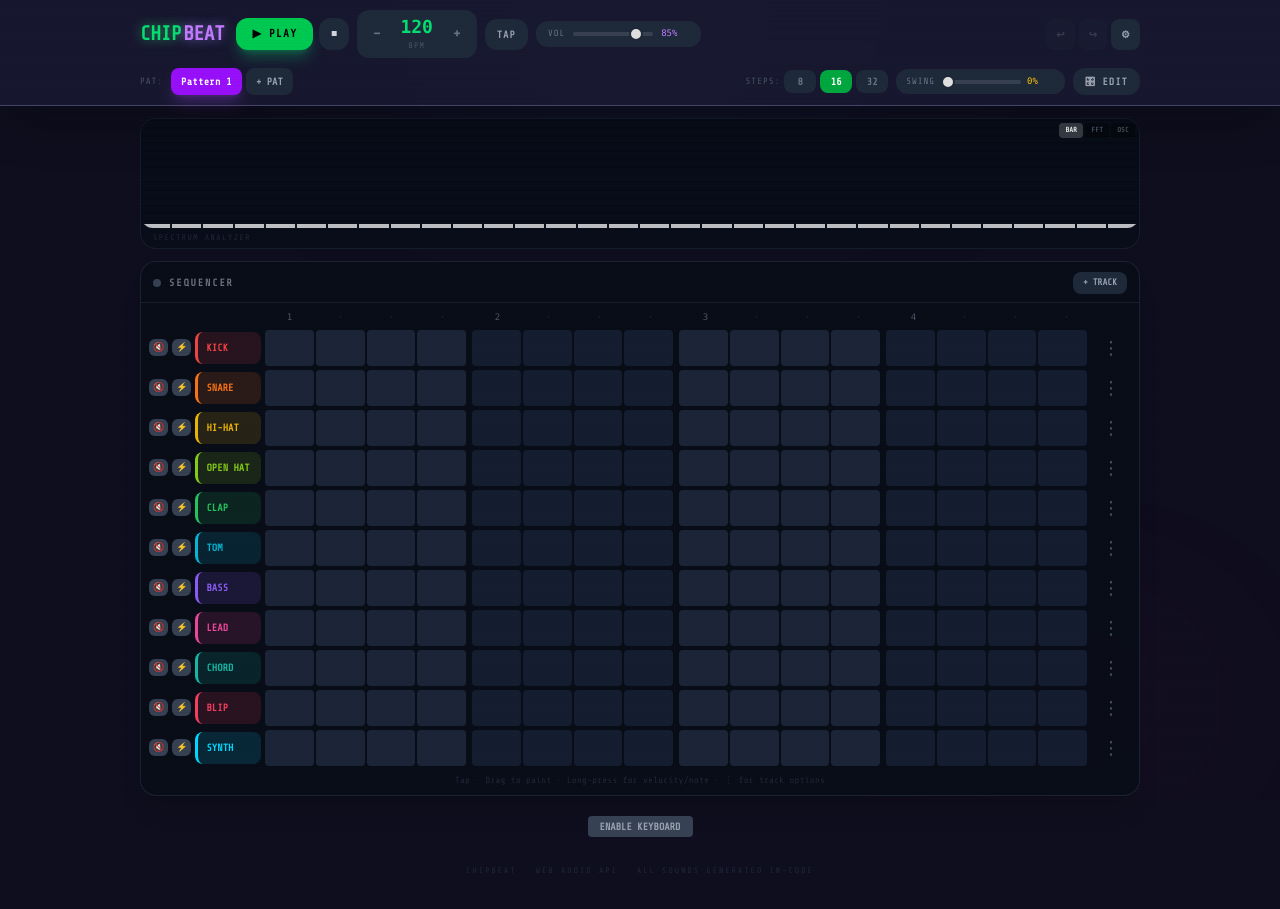
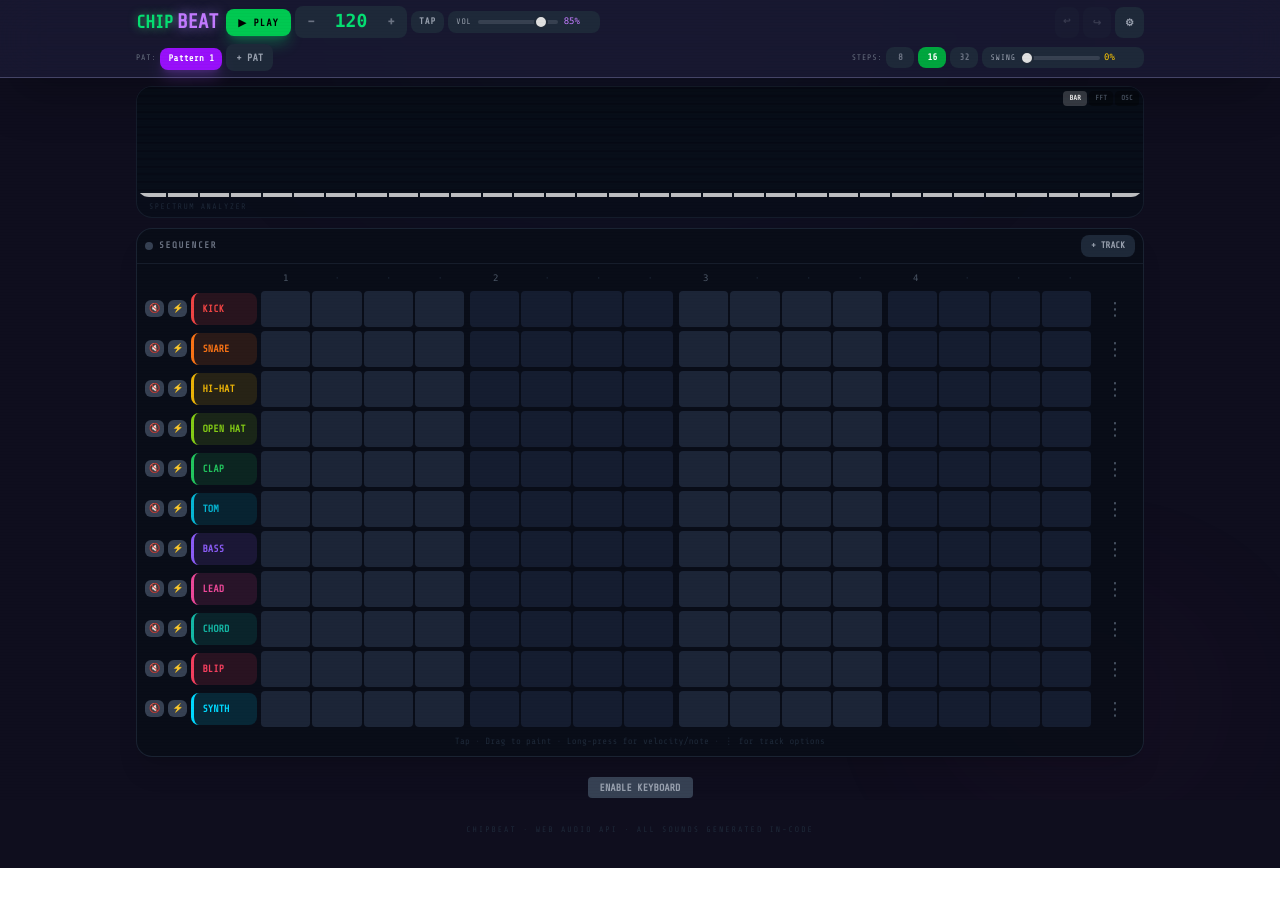
Before and after one commit to neetfrog/ChipBeats, a React (Vite) app: page / in a window 1280 px wide. After the commit the page ends 868 px from the top, so only its background shows below. Built offline with nearby package versions, Linux system fonts and the light colour scheme.

Commit message:
refactor: Improve UI spacing and adjust font sizes for better readability

```diff
--- a/src/App.tsx
+++ b/src/App.tsx
@@ -81,13 +81,13 @@ export default function App() {
             borderBottom: `1px solid ${theme.colors.border}`,
           }}
         >
-          <div className="max-w-5xl mx-auto px-3 py-2.5">
+          <div className="max-w-5xl mx-auto px-2 py-1.5">
             <Transport />
           </div>
         </div>
 
         {/* ── Body ── */}
-        <div className="flex-1 max-w-5xl mx-auto w-full px-3 py-3 space-y-3 pb-8">
+        <div className="flex-1 max-w-5xl mx-auto w-full px-2 py-2 space-y-2.5 pb-8">
 
           {/* ── Visualizer ── */}
           {visualizerVisible && (
@@ -125,16 +125,16 @@ export default function App() {
                 style={{ background: 'rgba(10,14,25,0.95)' }}
               >
                 {/* Grid header */}
-                <div className="flex items-center justify-between px-3 pt-2.5 pb-2 border-b border-gray-800/60">
-                  <div className="flex items-center gap-2">
+                <div className="flex items-center justify-between px-2 py-1.5 border-b border-gray-800/60">
+                  <div className="flex items-center gap-1.5">
                     <div className={`w-2 h-2 rounded-full transition-colors ${isPlaying ? 'bg-green-400' : 'bg-gray-700'}`}
                       style={isPlaying ? { boxShadow: '0 0 8px #4ade80' } : undefined}
                     />
-                    <h2 className="text-[10px] font-bold uppercase tracking-[0.18em] text-gray-500">
+                    <h2 className="text-[9px] font-bold uppercase tracking-[0.18em] text-gray-500">
                       Sequencer
                     </h2>
                   </div>
-                  <div className="flex items-center gap-2">
+                  <div className="flex items-center gap-1.5">
                     {/* Add track shortcut */}
                     <button
                       onClick={() => { setShowEditor(true); setActiveEditorTab('add'); }}
@@ -157,11 +157,11 @@ export default function App() {
             {/* ── Instrument Editor panel ── */}
             {showEditor && (
               <div className="lg:w-80 xl:w-96 shrink-0 animate-slide-in">
-                <div className="flex items-center justify-between mb-1.5">
-                  <span className="text-[9px] uppercase tracking-widest text-gray-600">Instrument Editor</span>
+                <div className="flex items-center justify-between mb-1">
+                  <span className="text-[8px] uppercase tracking-widest text-gray-600">Instrument Editor</span>
                   <button
                     onClick={() => { setShowEditor(false); setEditingInstrument(null); }}
-                    className="text-gray-600 hover:text-gray-400 text-sm transition-colors"
+                    className="text-gray-500 hover:text-gray-300 text-sm transition-colors"
                   >✕</button>
                 </div>
                 <Suspense fallback={<LoadingPlaceholder />}>
--- a/src/components/StepGrid.tsx
+++ b/src/components/StepGrid.tsx
@@ -140,7 +140,7 @@ export default function StepGrid() {
   if (!pattern) return null;
 
   return (
-    <div className="flex flex-col gap-0.5 sm:gap-1" onPointerDown={() => setShowTrackMenu(null)}>
+    <div className="flex flex-col gap-0.5 sm:gap-1">
 
       {/* ── Backdrop ── */}
       {(popup || showTrackMenu !== null) && (
@@ -359,7 +359,7 @@ export default function StepGrid() {
             </div>
 
             {/* Track menu button */}
-            <div className="relative w-8 sm:w-10 shrink-0 z-30" onPointerDown={e => e.stopPropagation()}>
+            <div className="relative w-8 sm:w-10 shrink-0" onPointerDown={e => e.stopPropagation()}>
               <button
                 onClick={e => { e.stopPropagation(); setShowTrackMenu(showTrackMenu === ti ? null : ti); }}
                 className="w-8 sm:w-10 h-8 sm:h-9 flex items-center justify-center text-gray-600 hover:text-gray-300 rounded transition-colors text-lg"
@@ -369,6 +369,8 @@ export default function StepGrid() {
                 <div
                   className="absolute right-0 top-10 z-50 rounded-xl shadow-2xl py-1 min-w-[164px]"
                   style={{ background: '#1a2035', border: `1px solid ${inst.color}44` }}
+                  onPointerDown={e => e.stopPropagation()}
+                  onPointerUp={e => e.stopPropagation()}
                   onClick={e => e.stopPropagation()}
                 >
                   {/* Track info */}
@@ -435,6 +437,8 @@ function MenuItem({ children, onClick, color }: {
     <button
       className="w-full text-left px-3 py-1.5 text-[10px] text-gray-300 hover:bg-white/5 active:bg-white/10 transition-colors font-mono"
       style={color ? { color } : undefined}
+      onPointerDown={e => e.stopPropagation()}
+      onPointerUp={e => e.stopPropagation()}
       onClick={onClick}
     >{children}</button>
   );
--- a/src/components/Transport.tsx
+++ b/src/components/Transport.tsx
@@ -45,7 +45,6 @@ export default function Transport() {
         e.preventDefault();
         isPlaying ? pause() : play();
       }
-      if (e.code === 'Escape') stop();
       if (e.code === 'KeyZ' && (e.ctrlKey || e.metaKey) && !e.shiftKey) { e.preventDefault(); undo(); }
       if (e.code === 'KeyZ' && (e.ctrlKey || e.metaKey) && e.shiftKey) { e.preventDefault(); redo(); }
       if (e.code === 'KeyY' && (e.ctrlKey || e.metaKey)) { e.preventDefault(); redo(); }
@@ -80,14 +79,14 @@ export default function Transport() {
   };
 
   return (
-    <div className="flex flex-col gap-2.5">
+    <div className="flex flex-col gap-1.5">
 
       {/* ── Row 1: Logo + Transport + BPM + Volume ── */}
-      <div className="flex items-center gap-2 flex-wrap">
+      <div className="flex items-center gap-1 flex-wrap">
 
         {/* Logo */}
-        <div className="flex items-baseline gap-0.5 mr-1">
-          <span className="text-xl font-black tracking-tight text-green-400" style={{ textShadow: '0 0 12px #4ade80aa' }}>
+        <div className="flex items-baseline gap-1 mr-1">
+          <span className="text-lg font-black tracking-tight text-green-400" style={{ textShadow: '0 0 10px #4ade80aa' }}>
             CHIP
           </span>
           <span className="text-xl font-black tracking-tight text-purple-400" style={{ textShadow: '0 0 12px #a78bfaaa' }}>
@@ -95,11 +94,11 @@ export default function Transport() {
           </span>
         </div>
 
-        {/* Play / Stop */}
+        {/* Play / Pause */}
         <div className="flex gap-1.5">
           <button
             onClick={isPlaying ? pause : play}
-            className={`px-4 py-2 rounded-xl font-bold text-[11px] tracking-widest transition-all active:scale-95 ${
+            className={`px-3 py-1.5 rounded-lg font-bold text-[10px] tracking-widest transition-all active:scale-95 ${
               isPlaying
                 ? 'bg-yellow-400 text-black shadow-lg shadow-yellow-400/30'
                 : 'bg-green-500 text-black shadow-lg shadow-green-400/30 hover:bg-green-400'
@@ -107,16 +106,11 @@ export default function Transport() {
           >
             {isPlaying ? '⏸ PAUSE' : '▶ PLAY'}
           </button>
-          <button
-            onClick={stop}
-            className="px-3 py-2 rounded-xl font-bold text-[11px] bg-gray-800 text-gray-300 hover:bg-gray-700 transition-all active:scale-95"
-            title="Stop (Esc)"
-          >⏹</button>
         </div>
 
         {/* BPM */}
         <div
-          className="flex items-center gap-1.5 bg-gray-800 rounded-xl px-3 py-1.5 cursor-ns-resize"
+          className="flex items-center gap-1.5 bg-gray-800 rounded-lg px-2 py-1 cursor-ns-resize"
           onWheel={handleBpmWheel}
         >
           <button
@@ -132,7 +126,6 @@ export default function Transport() {
               onChange={e => setBpm(Number(e.target.value))}
               className="w-full bg-transparent text-green-400 font-mono font-bold text-lg leading-none text-center outline-none [appearance:textfield] [&::-webkit-inner-spin-button]:appearance-none [&::-webkit-outer-spin-button]:appearance-none"
             />
-            <div className="text-gray-600 text-[8px] uppercase tracking-[0.15em]">BPM</div>
           </div>
           <button
             onClick={() => setBpm(Math.min(BPM_MAX, bpm + 1))}
@@ -143,13 +136,13 @@ export default function Transport() {
         {/* Tap tempo */}
         <button
           onClick={tapTempo}
-          className="px-3 py-2 rounded-xl bg-gray-800 text-gray-400 hover:text-green-400 hover:bg-gray-700 font-bold text-[10px] tracking-widest transition-all active:scale-90 active:bg-gray-600"
+          className="px-2 py-1 rounded-lg bg-gray-800 text-gray-400 hover:text-green-400 hover:bg-gray-700 font-bold text-[9px] tracking-widest transition-all active:scale-90 active:bg-gray-600"
           title="Tap Tempo (T)"
         >TAP</button>
 
         {/* Volume */}
-        <div className="flex items-center gap-2 bg-gray-800 rounded-xl px-3 py-1.5">
-          <span className="text-gray-500 text-[9px] uppercase tracking-widest">VOL</span>
+        <div className="flex items-center gap-1.5 bg-gray-800 rounded-lg px-2 py-1">
+          <span className="text-gray-400 text-[8px] uppercase tracking-widest">VOL</span>
           <input
             type="range" min={0} max={1} step={0.01} value={masterVolume}
             onChange={e => setMasterVolume(Number(e.target.value))}
@@ -163,7 +156,7 @@ export default function Transport() {
           <button
             onClick={undo}
             disabled={past.length === 0}
-            className="px-2.5 py-2 rounded-lg text-[10px] font-bold bg-gray-800 text-gray-400 hover:text-white disabled:opacity-25 transition-all active:scale-90"
+            className="px-2 py-1 rounded-lg text-[9px] font-bold bg-gray-800 text-gray-400 hover:text-white disabled:opacity-25 transition-all active:scale-90"
             title="Undo (Ctrl+Z)"
           >↩</button>
           <button
@@ -184,8 +177,8 @@ export default function Transport() {
 
       {/* ── Settings panel ── */}
       {showSettings && (
-        <div className="flex flex-wrap gap-2 items-center py-2 px-3 rounded-xl bg-gray-800/50 border border-gray-700/50">
-          <span className="text-[9px] uppercase tracking-widest text-gray-500">Settings</span>
+        <div className="flex flex-wrap gap-1 items-center py-1.5 px-2 rounded-lg bg-gray-800/50 border border-gray-700/50">
+          <span className="text-[8px] uppercase tracking-widest text-gray-500">Settings</span>
           <label className="flex items-center gap-1.5 cursor-pointer">
             <input
               type="checkbox"
@@ -263,8 +256,8 @@ export default function Transport() {
       )}
 
       {/* ── Row 2: Patterns + Steps + Swing ── */}
-      <div className="flex items-center gap-2 flex-wrap">
-        <span className="text-gray-600 text-[9px] uppercase tracking-widest">PAT:</span>
+      <div className="flex items-center gap-1 flex-wrap">
+        <span className="text-gray-500 text-[8px] uppercase tracking-widest">PAT:</span>
 
         {/* Pattern buttons */}
         <div className="flex gap-1 flex-wrap flex-1 min-w-0">
@@ -286,7 +279,7 @@ export default function Transport() {
                 <button
                   onClick={() => setCurrentPattern(p.id)}
                   onDoubleClick={() => startRename(p.id, p.name)}
-                  className={`px-2.5 py-1.5 rounded-lg text-[10px] font-bold tracking-wide transition-all active:scale-95 ${
+                  className={`px-2 py-1 rounded-lg text-[9px] font-bold tracking-wide transition-all active:scale-95 ${
                     p.id === currentPatternId
                       ? 'bg-purple-600 text-white shadow-lg shadow-purple-500/25'
                       : 'bg-gray-800 text-gray-400 hover:bg-gray-700 hover:text-white'
@@ -318,12 +311,12 @@ export default function Transport() {
 
         {/* Step count */}
         <div className="flex items-center gap-1">
-          <span className="text-gray-600 text-[9px] uppercase tracking-widest hidden sm:inline">Steps:</span>
+          <span className="text-gray-500 text-[8px] uppercase tracking-widest hidden sm:inline">Steps:</span>
           {[8, 16, 32].map(n => (
             <button
               key={n}
               onClick={() => setStepCount(n)}
-              className={`w-8 py-1 rounded-lg text-[10px] font-bold transition-all active:scale-95 ${
+              className={`w-7 py-1 rounded-lg text-[9px] font-bold transition-all active:scale-95 ${
                 currentPattern?.stepCount === n
                   ? 'bg-green-600 text-white'
                   : 'bg-gray-800 text-gray-500 hover:bg-gray-700 hover:text-white'
@@ -333,28 +326,20 @@ export default function Transport() {
         </div>
 
         {/* Swing */}
-        <div className="flex items-center gap-1.5 bg-gray-800 rounded-xl px-2.5 py-1.5">
-          <span className="text-gray-500 text-[9px] uppercase tracking-widest">Swing</span>
+        <div className="flex items-center gap-1 bg-gray-800 rounded-lg px-2 py-1">
+          <span className="text-gray-400 text-[8px] uppercase tracking-widest">Swing</span>
           <input
-            type="range" min={0} max={0.5} step={0.01}
+            type="range" min={0} max={1} step={0.01}
             value={currentPattern?.swing ?? 0}
             onChange={e => setSwing(Number(e.target.value))}
             className="w-14 sm:w-20 accent-yellow-400"
           />
-          <span className="text-yellow-400 text-[9px] font-mono w-7">
-            {Math.round((currentPattern?.swing ?? 0) * 200)}%
+          <span className="text-yellow-400 text-[9px] font-mono w-8">
+            {Math.round((currentPattern?.swing ?? 0) * 100)}%
           </span>
         </div>
 
-        {/* Editor toggle */}
-        <button
-          onClick={() => setShowEditor(!showEditor)}
-          className={`px-3 py-1.5 rounded-xl text-[10px] font-bold uppercase tracking-widest transition-all active:scale-95 ${
-            showEditor
-              ? 'bg-purple-700 text-white shadow-lg shadow-purple-900/40'
-              : 'bg-gray-800 text-gray-400 hover:bg-gray-700 hover:text-white'
-          }`}
-        >🎛 {showEditor ? 'Close' : 'Edit'}</button>
+        {/* Editor toggle removed from header (compact mode) */}
       </div>
     </div>
   );
--- a/src/store/sequencerStore.ts
+++ b/src/store/sequencerStore.ts
@@ -22,7 +22,8 @@ let internalStep = 0;
 
 function getStepDuration(bpm: number, swing: number, step: number): number {
   const base = 60 / bpm / 4; // 16th note
-  const swingOffset = swing * base * 0.45;
+  const clampedSwing = Math.max(0, Math.min(1, swing));
+  const swingOffset = clampedSwing * base * 0.5;
   return step % 2 === 1 ? base + swingOffset : base - swingOffset;
 }
 
@@ -334,9 +335,11 @@ export const useSequencerStore = create<Store>((set, get) => ({
   },
 
   setSwing: (swing) => {
+    get()._snapshot();
     set(s => ({
       patterns: s.patterns.map(p => p.id === s.currentPatternId ? { ...p, swing } : p),
     }));
+    get().saveToStorage();
   },
 
   // ── Steps ─────────────────────────────────────────────────────────────────
```
